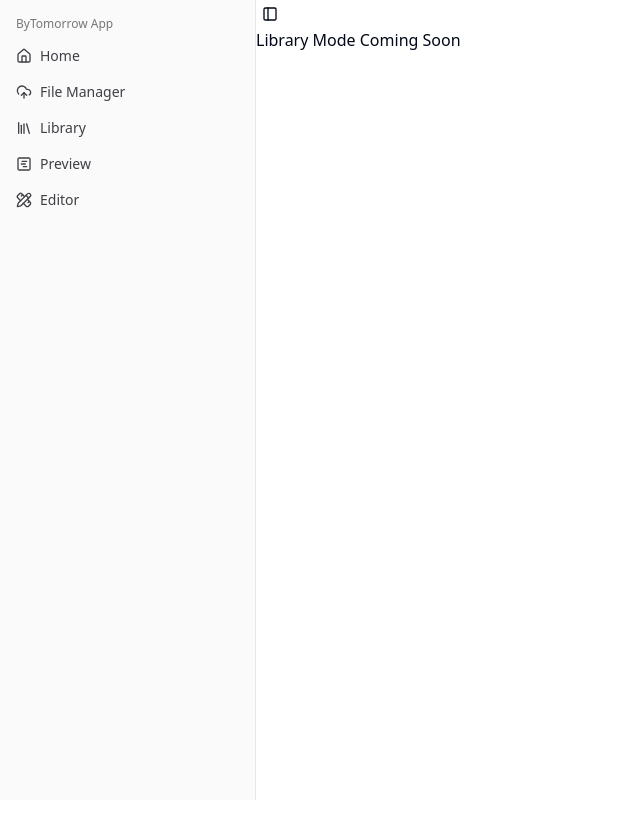
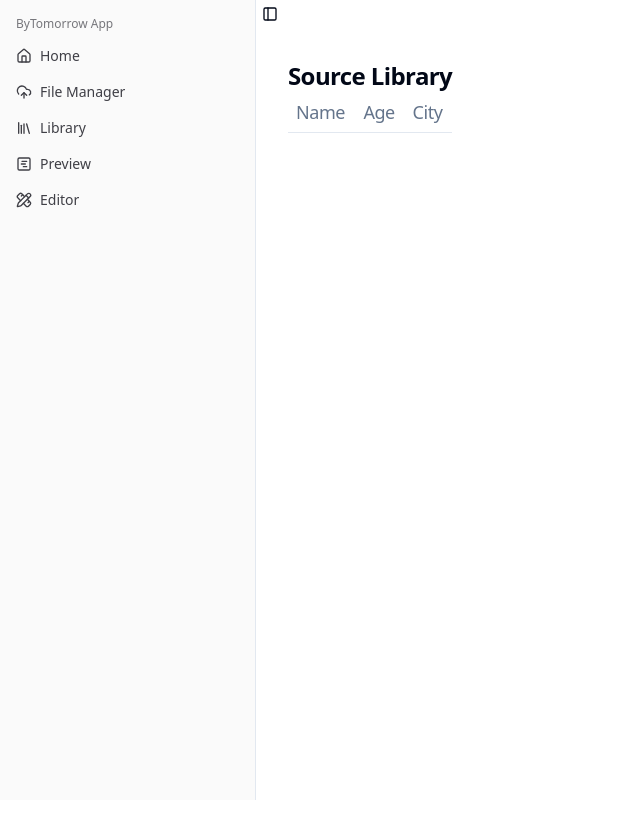
Before and after one commit to drothermel/by-tomorrow-app, a SvelteKit app in the folder by-tomorrow/: page /library in a window 1280 px wide. Shown: the whole page, without its empty margins (0-640 px from the left). Before the commit the page ends 800 px from the top, so only its background shows below. Built offline with nearby package versions, Linux system fonts and the light colour scheme.

Commit message:
make a data table comp, add a header, add to library page

```diff
--- /dev/null
+++ b/by-tomorrow/src/lib/components/data-table.svelte
@@ -0,0 +1,23 @@
+<script lang="ts">
+	import * as Table from '$lib/components/ui/table/index'
+	const data_headers = ['Name', 'Age', 'City']
+	const data = [
+		{ name: 'Alice', age: 25, city: 'New York' },
+		{ name: 'Bob', age: 30, city: 'Los Angeles' },
+		{ name: 'Charlie', age: 35, city: 'Chicago' },
+		{ name: 'David', age: 40, city: 'Houston' },
+		{ name: 'Eve', age: 45, city: 'Phoenix' },
+	]
+</script>
+
+<Table.Root>
+	<Table.Header>
+		<Table.Row>
+			{#each data_headers as header}
+				<Table.Head class="text-lg tracking-tight  text-balance"
+					>{header}</Table.Head
+				>
+			{/each}
+		</Table.Row>
+	</Table.Header>
+</Table.Root>
--- a/by-tomorrow/src/routes/library/+page.svelte
+++ b/by-tomorrow/src/routes/library/+page.svelte
@@ -1 +1,17 @@
-<h2>Library Mode Coming Soon</h2>
+<script lang="ts">
+	import DataTable from '$lib/components/data-table.svelte'
+	import Label from '$lib/components/ui/label/label.svelte'
+</script>
+
+<div class="hidden h-full flex-1 flex-col space-y-8 p-8 md:flex">
+	<div class="flex items-center justify-between space-y-4">
+		<div>
+			<!-- leading-tight lg:leading-[1.1] -->
+			<h2 class="text-2xl font-bold tracking-tight text-balance">
+				Source Library
+			</h2>
+
+			<DataTable />
+		</div>
+	</div>
+</div>
```
